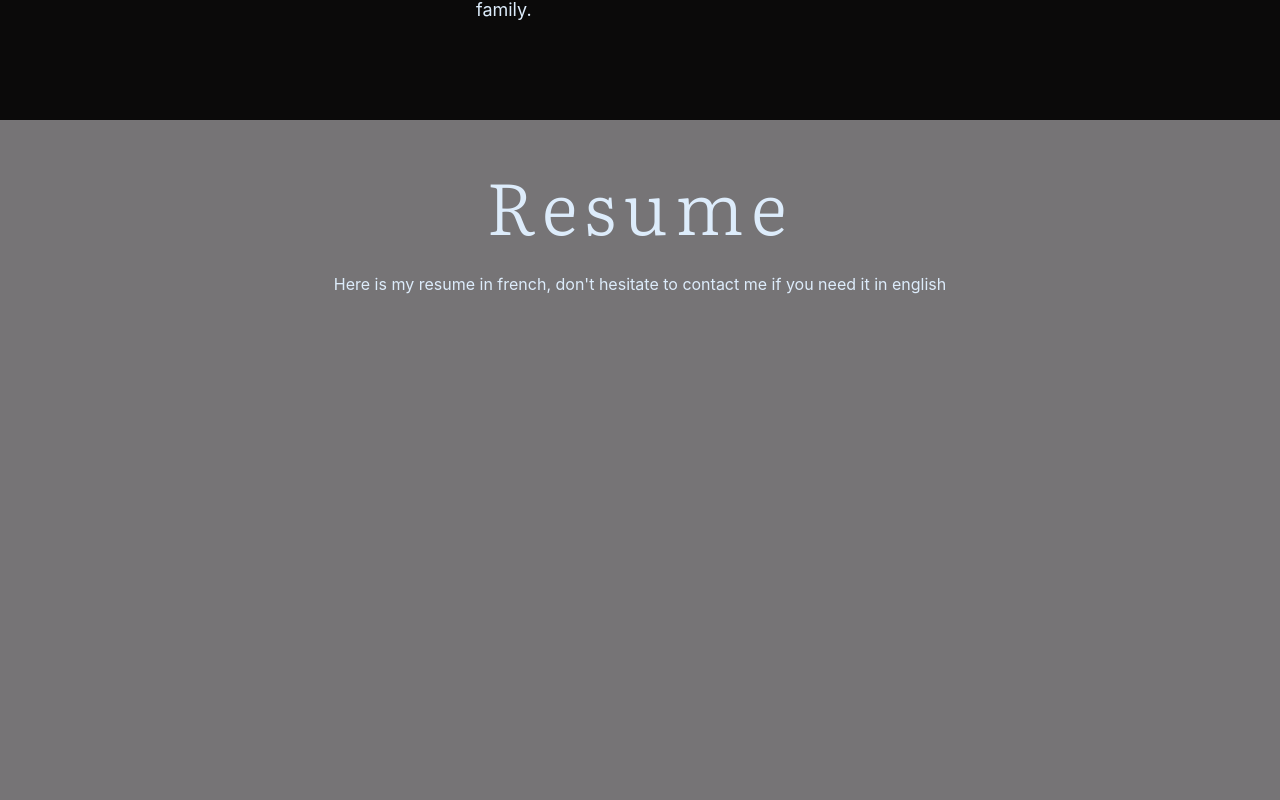
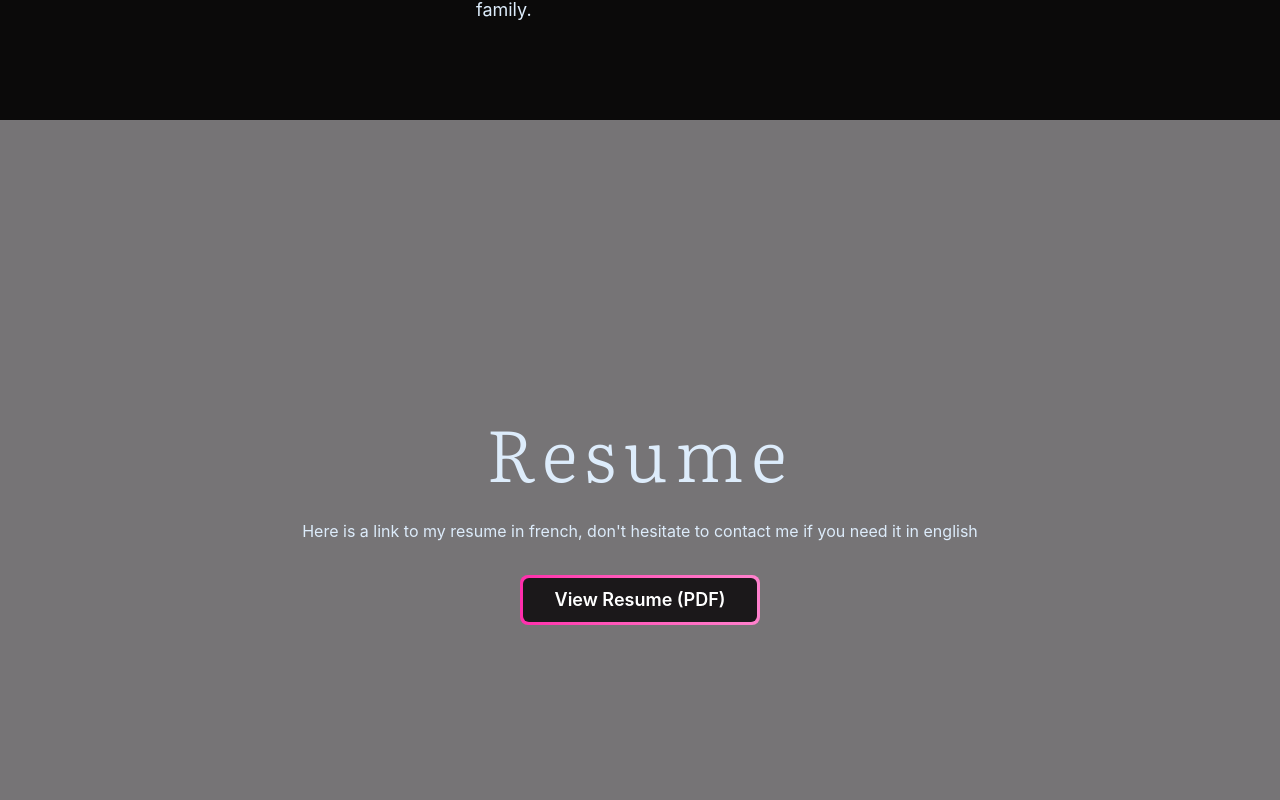
Before and after one commit to LucieB-coder/portfolio, a React (Vite) app: page / in a window 1280 px wide. Shown: the part 4200-5000 px from the top of the page. Built offline with nearby package versions, Linux system fonts and the light colour scheme.

Commit message:
🐛 fix autoscroll

```diff
--- a/src/App.tsx
+++ b/src/App.tsx
@@ -1,4 +1,3 @@
-import { useEffect } from "react";
 import AboutMe from "./home/components/about-me";
 import Contact from "./home/components/contact";
 import { Projects } from "./home/components/projects";
@@ -8,13 +7,6 @@ import Welcome from "./home/components/welcome";
 
 
 export default function App() {
-
-  useEffect(() => {
-    window.scrollTo(0, 0);
-  }, []);
-
-
-
 
   return (
     <div className='flex flex-col flex-1 overflow-hidden'>
--- a/src/home/components/resume.tsx
+++ b/src/home/components/resume.tsx
@@ -1,11 +1,23 @@
-import resume from "../../assets/CV-Lucie-BEDOURET.pdf";
+
 
 export default function Resume() {
     return (
-        <div className="flex flex-1 flex-col items-center space-y-8 min-h-screen py-12">
+        <div className="flex flex-1 flex-col items-center justify-center space-y-8 min-h-screen py-12">
             <h3 className="flex font-Literata tracking-widest text-4xl md:text-5xl lg:text-6xl xl:text-7xl text-center">Resume</h3>
-            <p className="px-5 text-center">Here is my resume in french, don't hesitate to contact me if you need it in english</p>
-            <iframe className="flex flex-1" src={resume} width={"90%"} />
+            <p className="px-5 text-center">Here is a link to my resume in french, don't hesitate to contact me if you need it in english</p>
+            <a
+                href="/portfolio/CV-Lucie-BEDOURET.pdf"
+                target="_blank"
+                rel="noopener noreferrer"
+
+            >
+                <button type="button" className="p-[3px] relative flex flex-wrap cursor-pointer">
+                    <div className="absolute inset-0 bg-gradient-to-r from-primary-500 to-primary-300 rounded-lg" />
+                    <div className="px-3 md:px-8 py-2 bg-background-500 rounded-[6px] relative group transition duration-200 text-white hover:bg-transparent">
+                        <p className="text-sm md:text-lg font-semibold">{"View Resume (PDF)"}</p>
+                    </div>
+                </button>
+            </a>
         </div>
     );
 }
```
Also changed, not shown: 1 other file (tests, documents, lock files or other folders).
